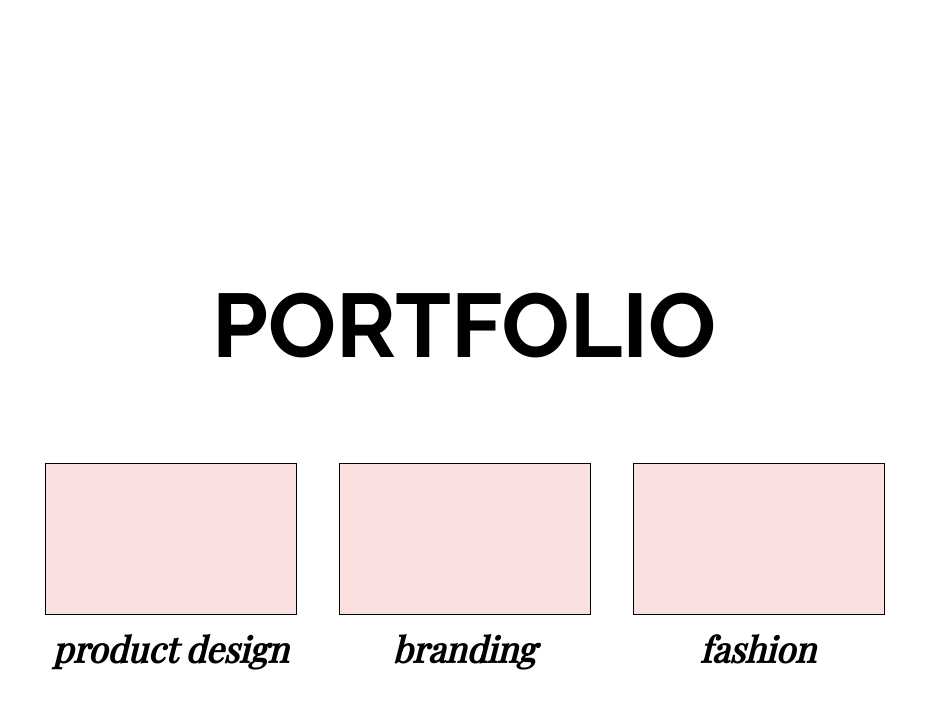
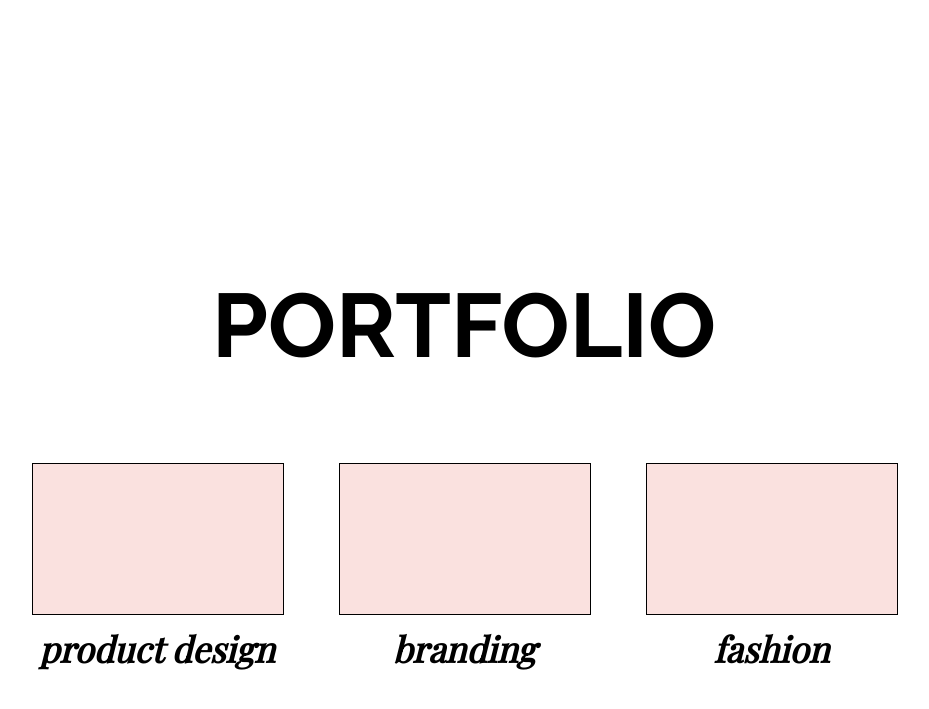
Before and after one commit to aamirpeeran/aamirpeeran.github.io, a Jekyll site: the page built from portfolio.md, in a window 1280 px wide. Shown: the top 709 px of the page, without its empty margins (176-1105 px from the left). Built offline with Jekyll 4.4.1, drawn with Linux system fonts in a browser that asks for light colours.

Commit message:
continued work on mobile view

```diff
--- a/_includes/head.html
+++ b/_includes/head.html
@@ -8,7 +8,7 @@
         {% if page.title == "home" %}
           aamir
         {% else %}
-          {{ page.title }} &middot; aamir
+          aamir &middot; {{ page.title }}
         {% endif %}
       </title>
 </head>
--- a/css/base.css
+++ b/css/base.css
@@ -1,5 +1,5 @@
 body {
-    height: 100vh;
+    height: 100%;
     font-family: var(--serif);
     font-size: 30px;
     background: var(--background-grey);
@@ -19,8 +19,7 @@
 .container {
     position: relative;
     max-width: 1980px;
-    margin-right: auto;
-    margin-left: 0px;
+    margin: 35px auto 35px 0px;
 }
 
 .centerHeading {
--- a/css/portfolio.css
+++ b/css/portfolio.css
@@ -38,7 +38,7 @@
 
 .portContainer {
     position: relative;
-    width: 85%;
+    width: 90%;
     max-width: 1980px;
     margin-right: auto;
     margin-left: auto;
```
Also changed, not shown: square.jpg (deleted), 6 other files.
